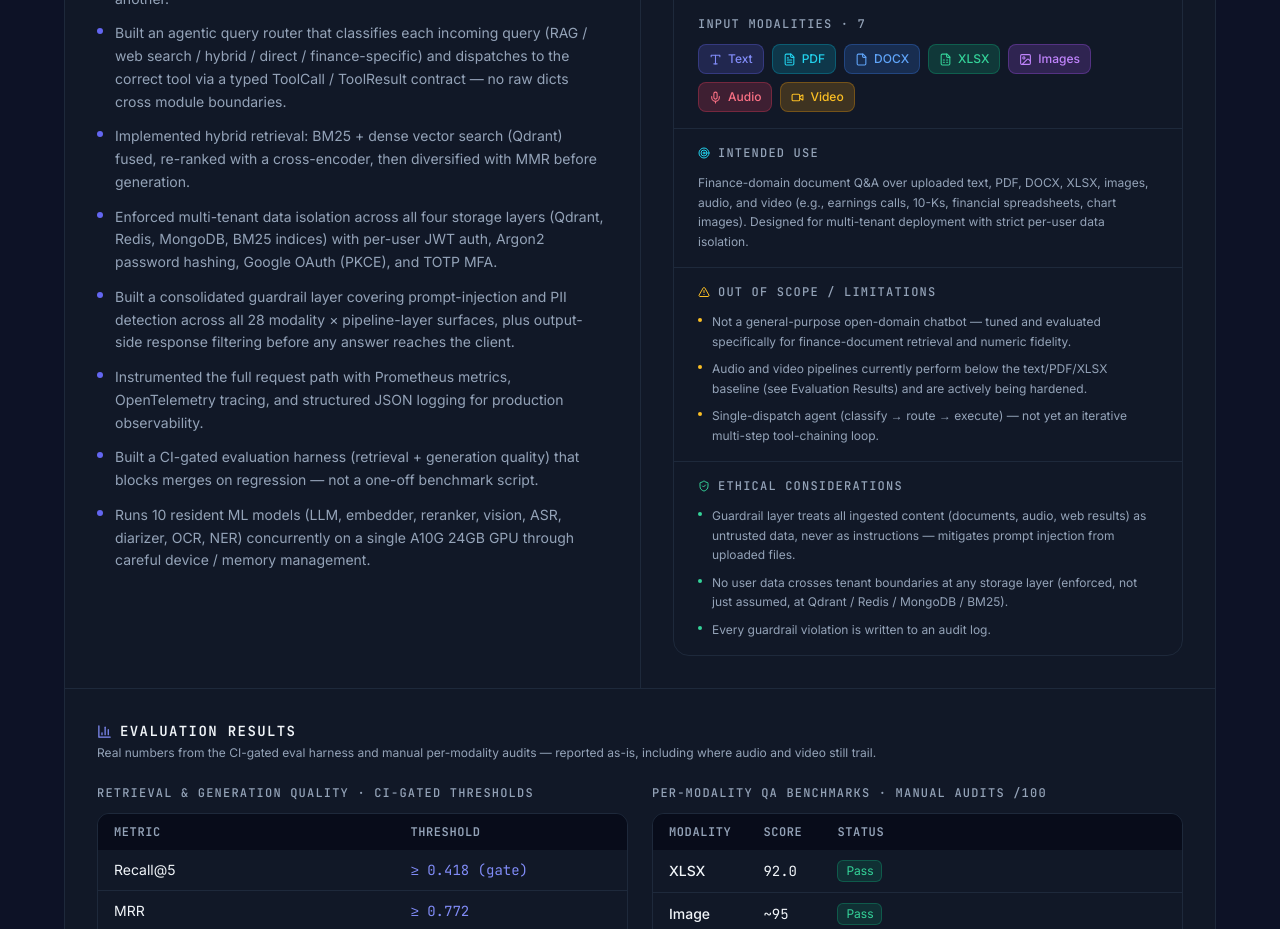
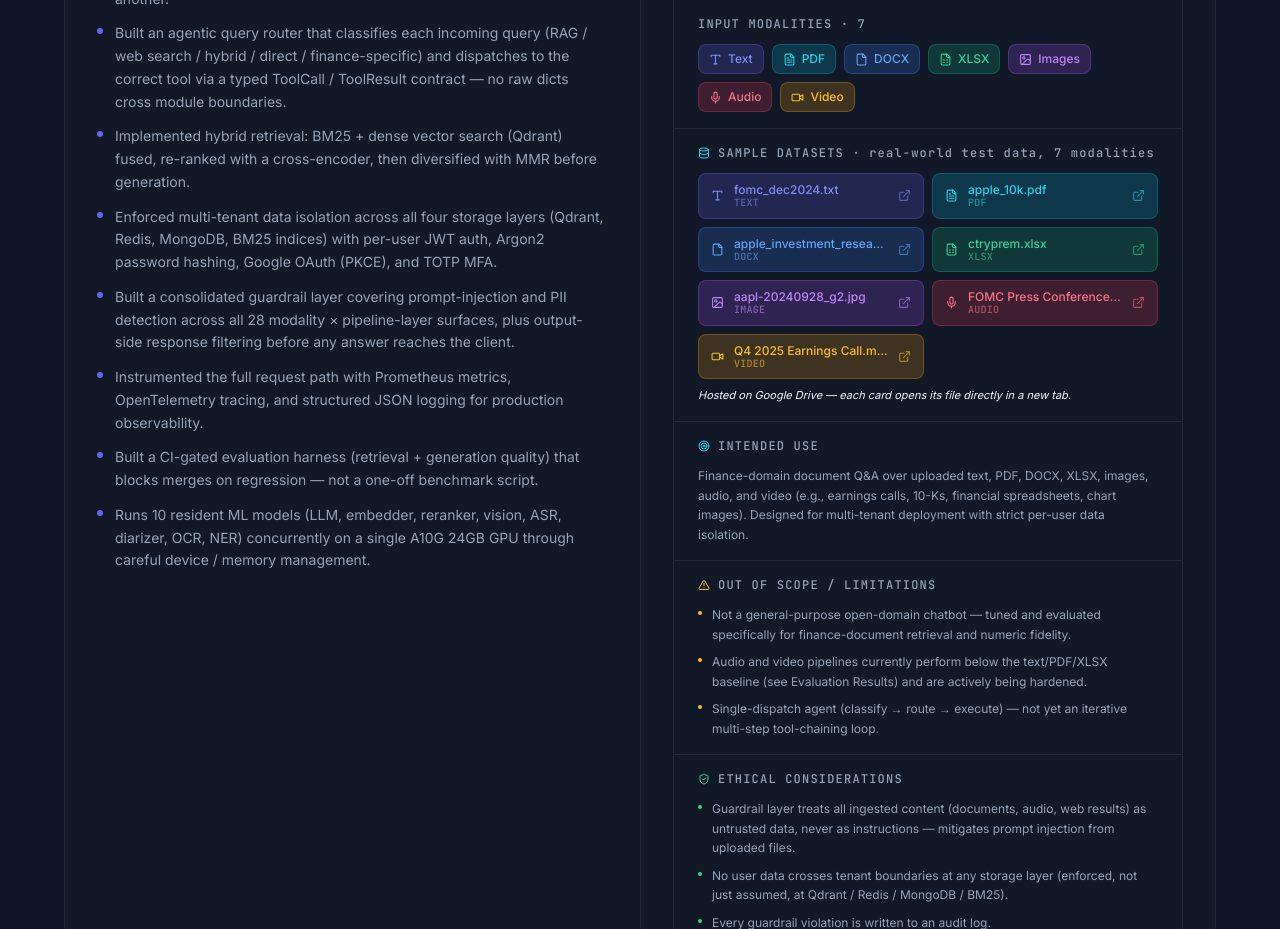
Before and after one commit to vjkarthik98/Portfolio-website, a Next.js app: page / in a window 1280 px wide. Shown: the part 3620-4549 px from the top of the page. Built offline with nearby package versions, Linux system fonts and the light colour scheme.

Commit message:
Finance Datasets links added

```diff
--- a/src/components/ModelCard.tsx
+++ b/src/components/ModelCard.tsx
@@ -11,6 +11,8 @@ import {
   ShieldCheck,
   AlertTriangle,
   Target,
+  Database,
+  ExternalLink,
 } from "lucide-react";
 
 const modelDetails = [
@@ -29,6 +31,16 @@ const modalities = [
   { icon: Image, label: "Images", color: "bg-purple-500/20 text-purple-400 border-purple-500/30" },
   { icon: Mic, label: "Audio", color: "bg-rose-500/20 text-rose-400 border-rose-500/30" },
   { icon: Video, label: "Video", color: "bg-amber-500/20 text-amber-400 border-amber-500/30" },
+];
+
+const sampleDatasets = [
+  { icon: Type, modality: "Text", file: "fomc_dec2024.txt", url: "https://drive.google.com/file/d/181j30UcDvNRMGgmszXdOYO37UC1zLgA5/view?usp=sharing", color: "bg-indigo-500/20 text-indigo-400 border-indigo-500/30" },
+  { icon: FileText, modality: "PDF", file: "apple_10k.pdf", url: "https://drive.google.com/file/d/18Fd9xpShWO0ImpI3DXYRf7d4Q9tZRyWL/view?usp=sharing", color: "bg-cyan-500/20 text-cyan-400 border-cyan-500/30" },
+  { icon: File, modality: "DOCX", file: "apple_investment_research_report.docx", url: "https://docs.google.com/document/d/1H18YoI6_bZfQsDsUnxgWg5SZ9WjO_1HP/edit?usp=sharing&ouid=104916607768697811729&rtpof=true&sd=true", color: "bg-blue-500/20 text-blue-400 border-blue-500/30" },
+  { icon: FileSpreadsheet, modality: "XLSX", file: "ctryprem.xlsx", url: "https://docs.google.com/spreadsheets/d/1pdisvz4LdNwebyk8t-uiYocfY26vyRzc/edit?usp=sharing&ouid=104916607768697811729&rtpof=true&sd=true", color: "bg-emerald-500/20 text-emerald-400 border-emerald-500/30" },
+  { icon: Image, modality: "Image", file: "aapl-20240928_g2.jpg", url: "https://drive.google.com/file/d/1wZWFltwfRnEAG7NonnucSbXXgnzRoXCh/view?usp=sharing", color: "bg-purple-500/20 text-purple-400 border-purple-500/30" },
+  { icon: Mic, modality: "Audio", file: "FOMC Press Conference September 18, 2024.mp3", url: "https://drive.google.com/file/d/1dJVngEUd30NmaODmgEfZBGQhaRLKc_vq/view?usp=sharing", color: "bg-rose-500/20 text-rose-400 border-rose-500/30" },
+  { icon: Video, modality: "Video", file: "Q4 2025 Earnings Call.mp4", url: "https://drive.google.com/file/d/1thyLZz_ziN8TI8mm2xm1oQwfK8wICNek/view?usp=sharing", color: "bg-amber-500/20 text-amber-400 border-amber-500/30" },
 ];
 
 const limitations = [
@@ -108,6 +120,38 @@ export default function ModelCard() {
         </div>
       </div>
 
+      {/* Sample Datasets */}
+      <div className="px-6 py-4 border-b border-[var(--border-color)]">
+        <p className="text-xs font-mono font-medium text-[var(--text-secondary)] mb-3 uppercase tracking-widest flex items-center gap-2">
+          <Database size={12} className="text-cyan-400 shrink-0" />
+          <span className="min-w-0">
+            Sample Datasets <span className="text-[var(--text-secondary)]/60 normal-case">· real-world test data, 7 modalities</span>
+          </span>
+        </p>
+        <div className="grid grid-cols-1 sm:grid-cols-2 gap-2">
+          {sampleDatasets.map(({ icon: Icon, modality, file, url, color }) => (
+            <a
+              key={file}
+              href={url}
+              target="_blank"
+              rel="noopener noreferrer"
+              title={file}
+              className={`group flex items-center gap-2.5 px-3 py-2 rounded-lg border text-xs font-medium transition-colors min-w-0 hover:brightness-110 ${color}`}
+            >
+              <Icon size={13} className="shrink-0" />
+              <span className="flex flex-col min-w-0 leading-tight">
+                <span className="truncate">{file}</span>
+                <span className="text-[10px] font-mono opacity-60 uppercase tracking-wide">{modality}</span>
+              </span>
+              <ExternalLink size={13} className="shrink-0 ml-auto opacity-60 group-hover:opacity-100 transition-opacity" />
+            </a>
+          ))}
+        </div>
+        <p className="text-[11px] text-[var(--text-secondary)]/60 mt-2 italic leading-relaxed">
+          Hosted on Google Drive — each card opens its file directly in a new tab.
+        </p>
+      </div>
+
       {/* Intended Use */}
       <div className="px-6 py-4 border-b border-[var(--border-color)]">
         <p className="text-xs font-mono font-medium text-[var(--text-secondary)] mb-3 uppercase tracking-widest flex items-center gap-2">
```
Also changed, not shown: 2 other files (tests, documents, lock files or other folders).
